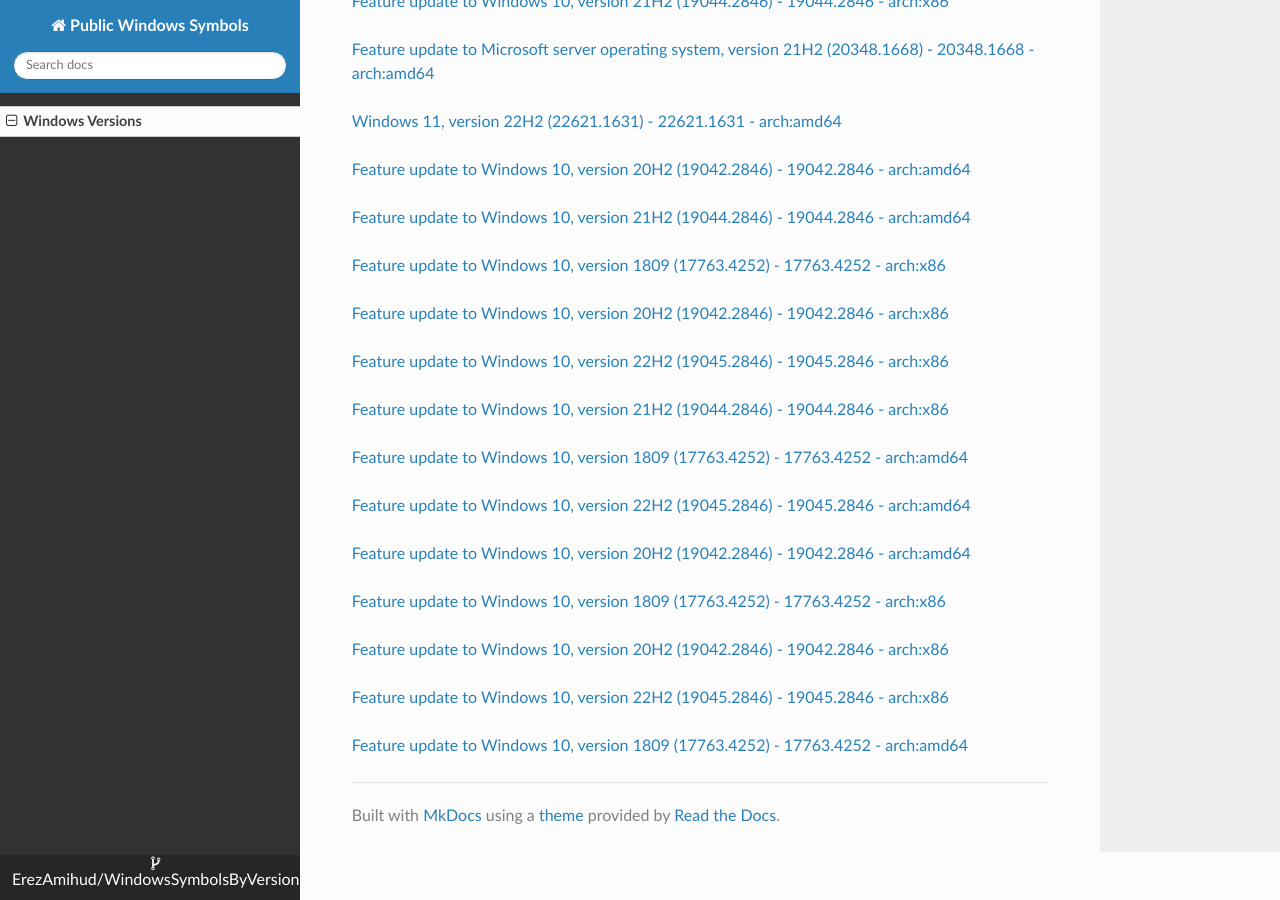
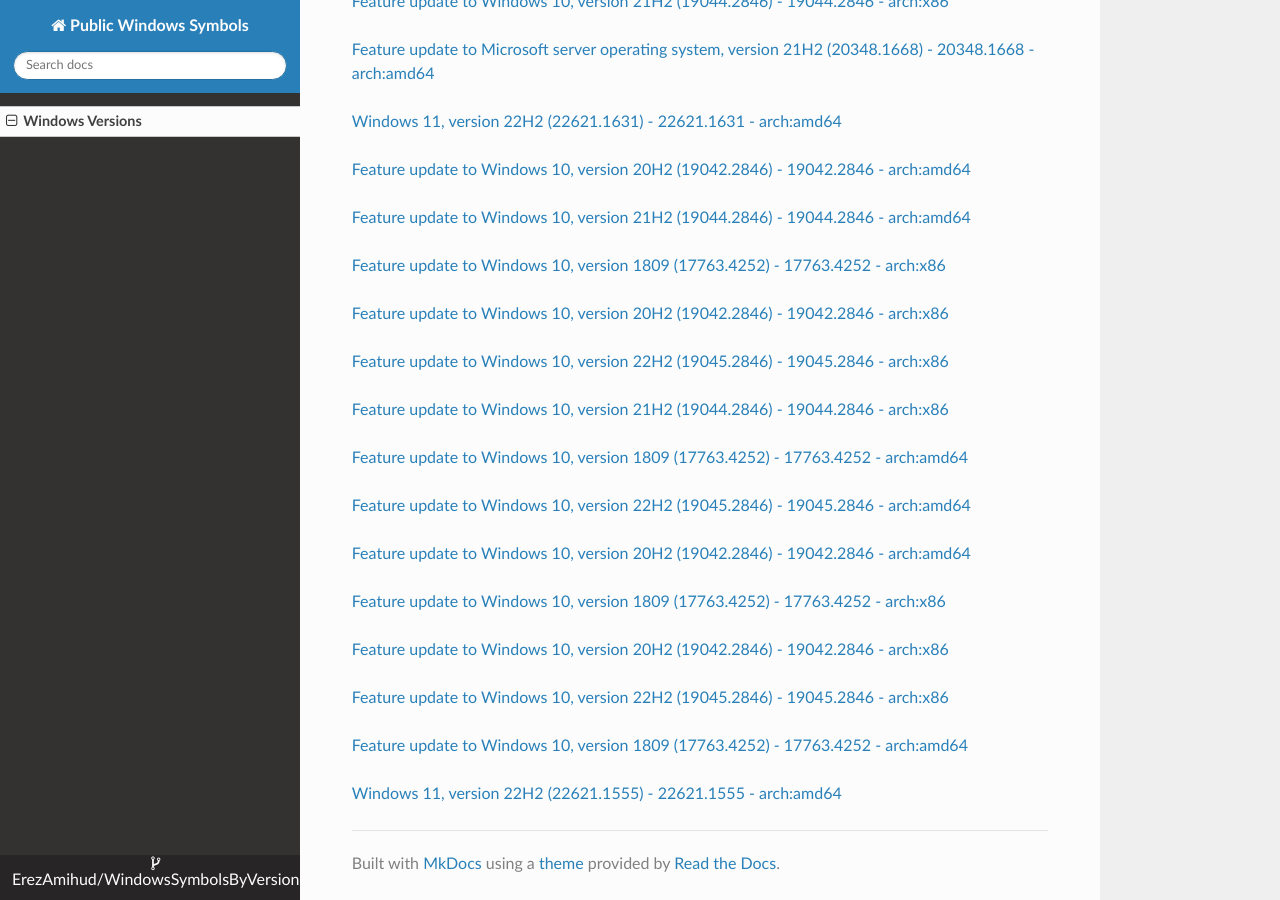
Before and after one commit to ErezAmihud/WindowsSymbolsByVersion, an MkDocs documentation site: the page built from docs/index.md, in a window 1280 px wide and 900 px high, scrolled down 34109 px. Built offline with MkDocs 1.6.1, drawn with Linux system fonts in a browser that asks for light colours; nearby versions of some CDN libraries.

Commit message:
Automated commit, add manifest for 2c1f9fc7-452e-4f61-904d-1c8cea1ceb06

```diff
--- a/docs/index.md
+++ b/docs/index.md
@@ -1972,3 +1972,6 @@
 
 
 [Feature update to Windows 10, version 1809 (17763.4252) - 17763.4252 - arch:amd64](https://github.com/ErezAmihud/WindowsSymbolsByVersion/blob/main/manifests/6b1d5798-b454-4d18-a53e-78e3a3d5aa03.manifest)
+
+
+[Windows 11, version 22H2 (22621.1555) - 22621.1555 - arch:amd64](https://github.com/ErezAmihud/WindowsSymbolsByVersion/blob/main/manifests/2c1f9fc7-452e-4f61-904d-1c8cea1ceb06.manifest)
```
Also changed, not shown: process_builds.json (+1 -1 lines), 1 other file.
